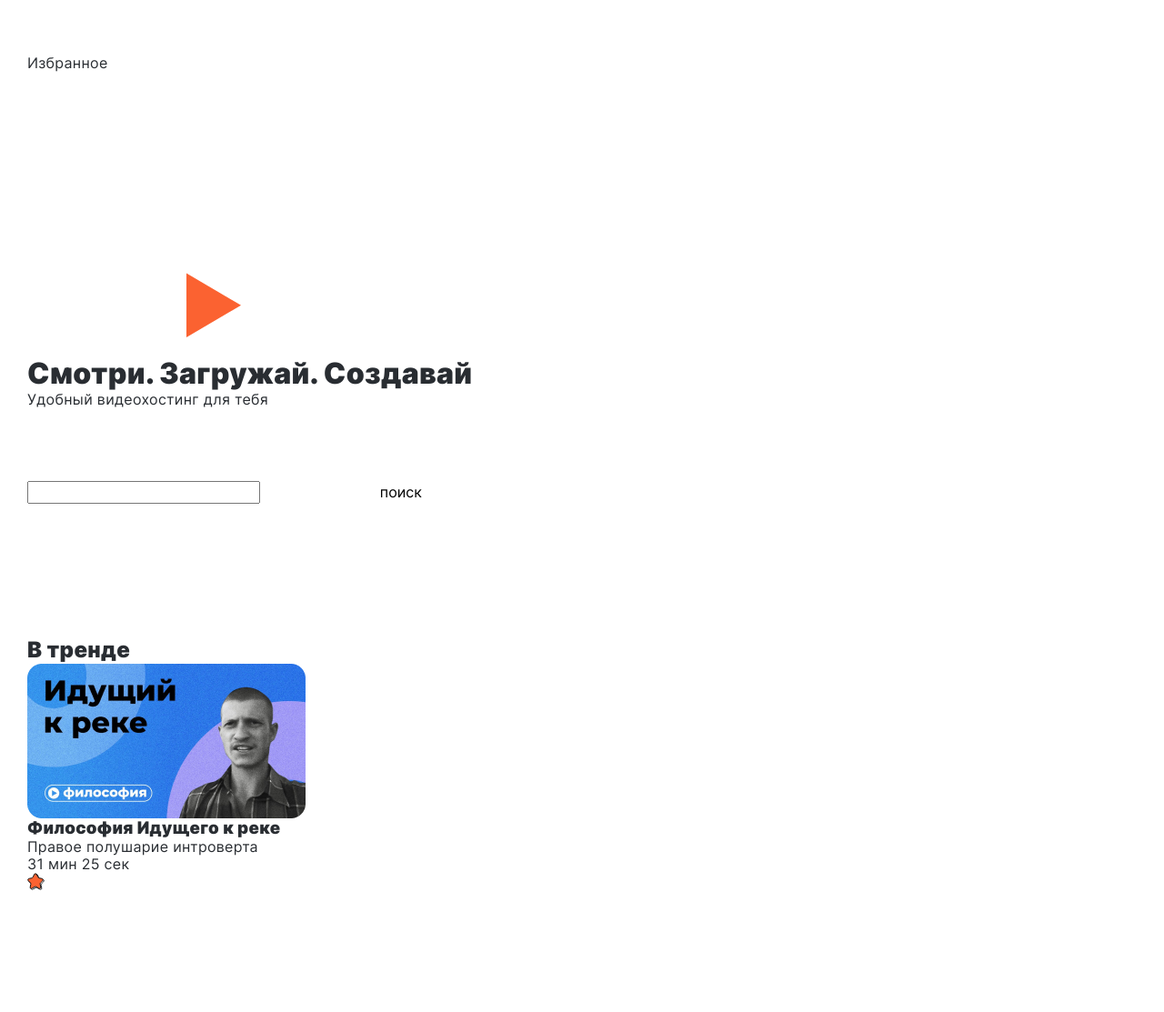
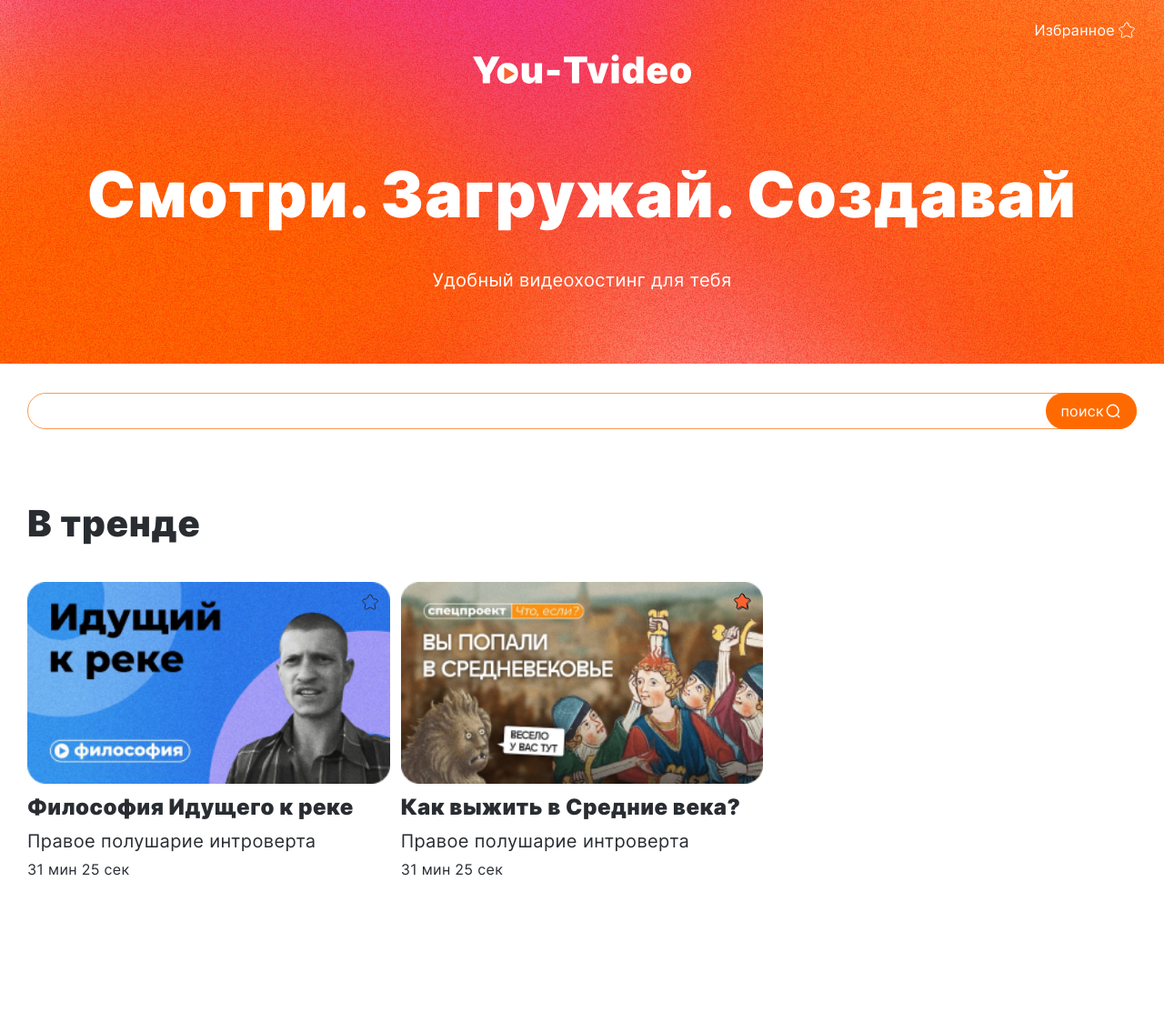
Before and after one commit to gizzSaw/TVideo, a plain HTML site: page index.html in a window 1280 px wide. Shown: the top 1113 px of the page at 91% size. Drawn offline with Linux system fonts and the light colour scheme.

Commit message:
css video-list

```diff
--- a/css/index.css
+++ b/css/index.css
@@ -39,18 +39,16 @@ body {
     letter-spacing: 0.02em;
 }
 
-
 img,
 svg {
     display: block;
-    max-width: 100%;
+    width: 100%; /*было max-width 100%*/
     height: auto;
 }
 
 svg {
     max-height: 100%;
 }
-
 
 button {
     padding: 0;
@@ -131,29 +129,148 @@ iframe {
 
 .hero {
     padding: 60px 0 80px;
+    background: #ff6a00 url('../image/bg.jpg') center/cover;
+    color: #fff;
+    margin-bottom: 32px;
+}
+
+.hero__container {
+    position: relative;
+    display: flex;
+    flex-direction: column;
+    align-items: center;
+}
+
+.hero__link {
+    position: absolute;
+    top: -36px;
+    right: 0;
+    display: flex;
+    align-items: center;
+    gap: 4px;
+    font-size: 16px;
+    letter-spacing: 0.02em;
+}
+
+.hero__icon {
+    width: 20px;
+    height: 20px;
+}
+
+.hero__logo {
+    width: 240px;
+    height: 32px;
+    margin-bottom: 80px;
+}
+
+.hero__title {
+    font-size: 70px;
+    font-weight: 900;
+    letter-spacing: 0.02em;
+    margin-bottom: 40px;
+}
+
+.hero__tagline {
+    font-size: 20px;
+    initial-letter: 0.02em;
+}
+
+.search__form {
+    position: relative;
+    width: 100%;
+}
+
+.search__input {
+    width: 100%;
+    border-radius: 40px;
+    border: 1px solid #FB9953;
+    padding: 10px 124px 10px 24px;
+    outline: none;
+    font-size: 16px;
+    letter-spacing: 0.02em;
+}
+
+.search__btn {
+    position: absolute;
+    top: 0;
+    right: 0;
+    bottom: 0;
+    padding: 8px 16px;
+    display: flex;
+    align-items: center;
+    border-radius: 40px;
+    background: #ff6a00;
+    color: #fff;
+    font-size: 16px;
+    letter-spacing: 0.02em;
+}
+
+.search__icon {
+    width: 20px;
+    height: 20px;
+}
+
+.video-list {
+    padding: 80px 0;
+}
+
+.video-list__title {
+    font-size: 40px;
+    font-weight: 900;
+    letter-spacing: 0.02em;
+    margin-bottom: 40px;
+}
+
+.video-list__items {
+    display: grid;
+    grid-template-columns: repeat(3, 1fr);
+    gap: 40px 12px;
+}
+
+
+.video-card {
+    position: relative;
 
 }
 
-.hero__container {
-
+.video-card__thumbnail {
+    border-radius: 16px;
+    margin-bottom: 12px;
 }
 
-.hero__link {
-
+.video-card__title {
+    font-size: 24px;
+    font-weight: 900;
+    letter-spacing: 0.02em;
+    margin-bottom: 10px;
 }
 
-.hero__icon {
-
+.video-card__channel {
+    font-size: 20px;
+    letter-spacing: 0.02em;
+    margin-bottom: 10px;
 }
 
-.hero__logo {
-
+.video-card__duration {
+    font-size: 16px;
+    letter-spacing: 0.02em;
 }
 
-.hero__title {
-
+.video-card__favorite {
+    position: absolute;
+    top: 12px;
+    right: 12px;
 }
 
-.hero__tagline {
+.video-card__icon {
+    width: 20px;
+    height: 20px;
+}
 
+.video-card__favorite .star{
+    display: none;
 }
+
+.video-card__favorite_active .star {
+    display: block;
+}
--- a/index.html
+++ b/index.html
@@ -53,7 +53,7 @@
                                 <p class="video-card__channel">Правое полушарие интроверта</p>
                                 <p class="video-card__duration">31 мин 25 сек</p>
                             </a>
-                            <button class="video-card__btn" type="button"
+                            <button class="video-card__favorite" type="button"
                                 aria-label="добавить в изобраное">
                                 <svg class="video-card__icon">
                                     <use class="star-o" xlink:href="image/sprite.svg#star-ob"></use>
@@ -71,7 +71,7 @@
                                 <p class="video-card__channel">Правое полушарие интроверта</p>
                                 <p class="video-card__duration">31 мин 25 сек</p>
                             </a>
-                            <button class="video-card__btn" type="button"
+                            <button class="video-card__favorite video-card__favorite_active" type="button"
                                 aria-label="добавить в изобраное">
                                 <svg class="video-card__icon">
                                     <use class="star-o" xlink:href="image/sprite.svg#star-ob"></use>
```
Also changed, not shown: favorite.html (+3 -3 lines), video.html (+4 -4 lines), image/bg.png (deleted), image/sprite.svg, 1 other file.
